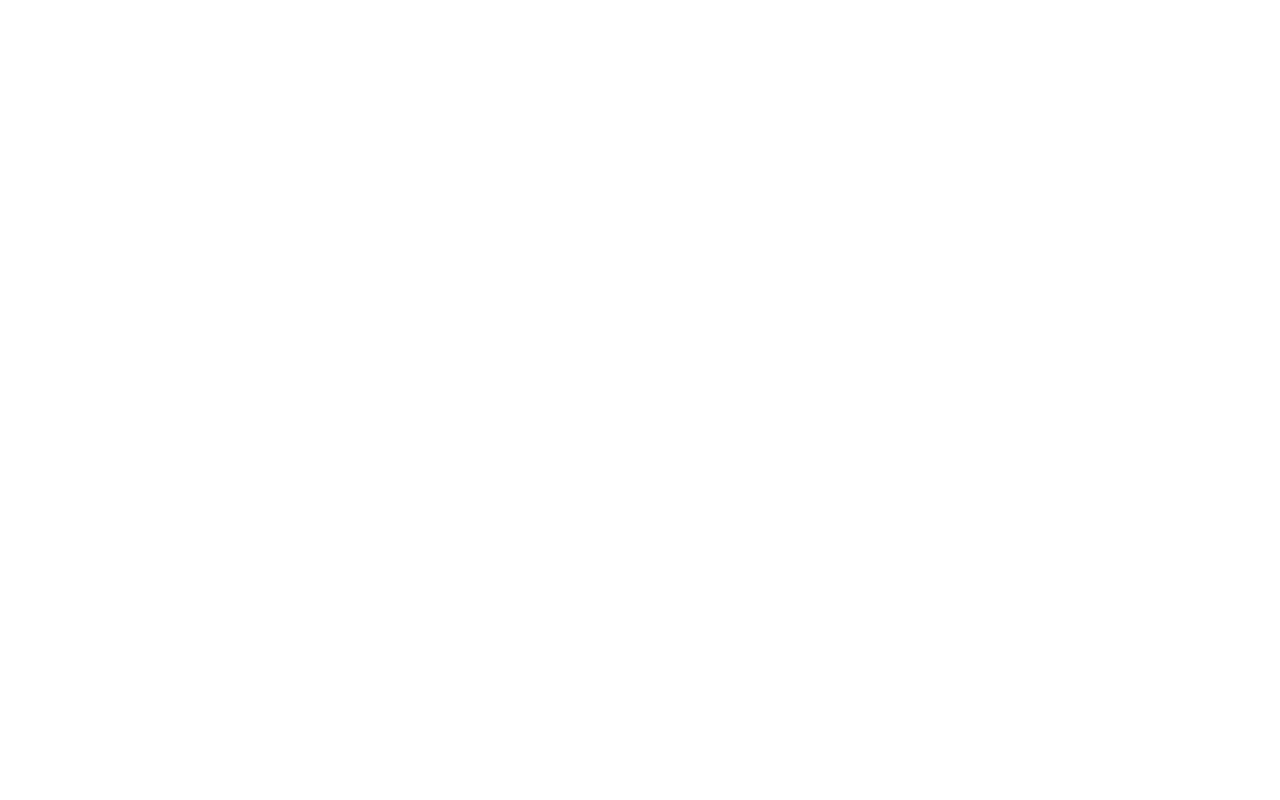
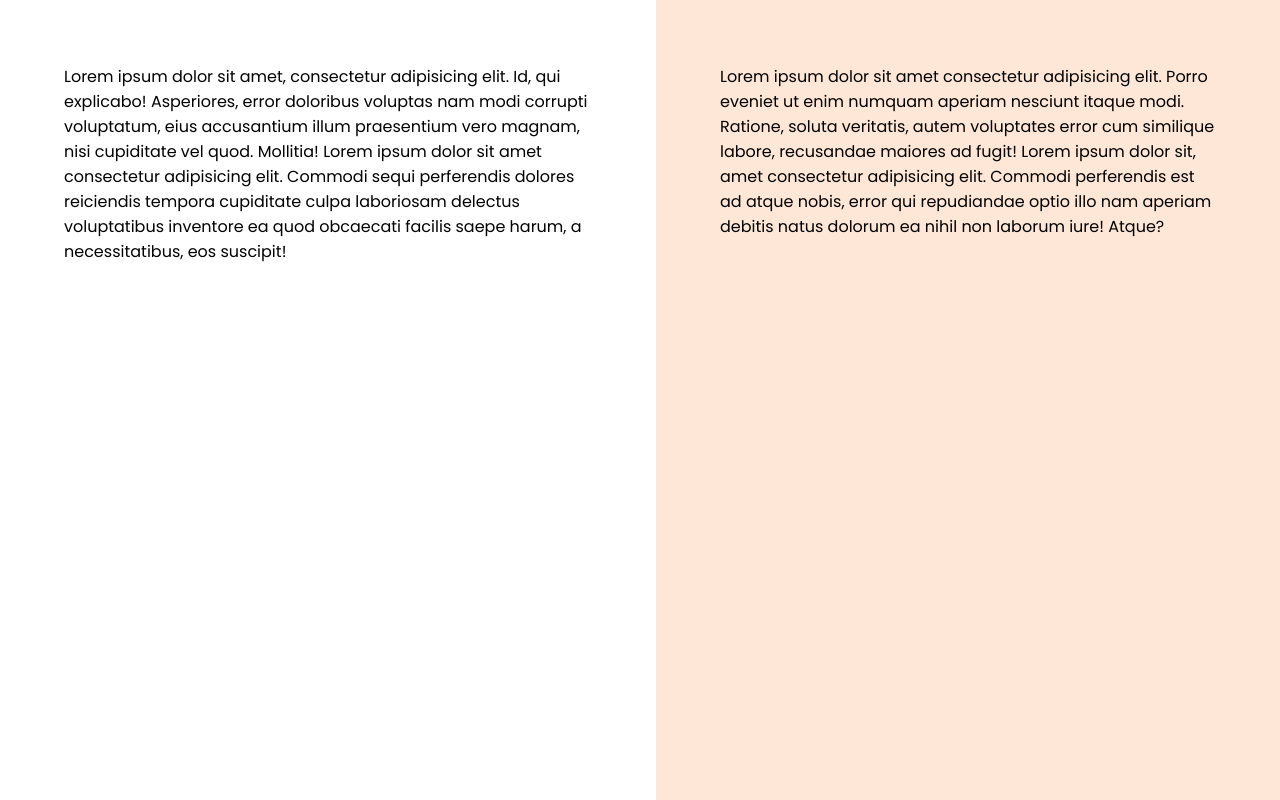
Before and after one commit to Megelado/formulario-de-matricula, a plain HTML site: page index.html in a window 1280 px wide. Drawn offline with Linux system fonts and the light colour scheme.

Commit message:
layout CSS

```diff
--- a/index.html
+++ b/index.html
@@ -10,6 +10,19 @@
   <link href="https://fonts.googleapis.com/css2?family=Poppins:ital,wght@0,100;0,200;0,300;0,400;0,500;0,600;0,700;0,800;0,900;1,100;1,200;1,300;1,400;1,500;1,600;1,700;1,800;1,900&display=swap" rel="stylesheet">
 </head>
 <body>
-
+  <div id="app">
+    <main>
+      <div class="main-container">
+        Lorem ipsum dolor sit amet, consectetur adipisicing elit. Id, qui explicabo! Asperiores, error doloribus voluptas nam modi corrupti voluptatum, eius accusantium illum praesentium vero magnam, nisi cupiditate vel quod. Mollitia!
+        Lorem ipsum dolor sit amet consectetur adipisicing elit. Commodi sequi perferendis dolores reiciendis tempora cupiditate culpa laboriosam delectus voluptatibus inventore ea quod obcaecati facilis saepe harum, a necessitatibus, eos suscipit!
+      </div>
+    </main>
+    <aside>
+      <div class="aside-container">
+        Lorem ipsum dolor sit amet consectetur adipisicing elit. Porro eveniet ut enim numquam aperiam nesciunt itaque modi. Ratione, soluta veritatis, autem voluptates error cum similique labore, recusandae maiores ad fugit!
+        Lorem ipsum dolor sit, amet consectetur adipisicing elit. Commodi perferendis est ad atque nobis, error qui repudiandae optio illo nam aperiam debitis natus dolorum ea nihil non laborum iure! Atque?
+      </div>
+    </aside>
+  </div>
 </body>
 </html>
--- a/styles/global.css
+++ b/styles/global.css
@@ -1,3 +1,9 @@
+* {
+  margin: 0;
+  padding: 0;
+  box-sizing: border-box;
+}
+
 :root {
   font-family: 'Poppins', sans-serif;
   --text: 400 1rem/1.5 var(--font-family);
@@ -19,3 +25,7 @@
   --stroke-highlight: ;
   --semantic-error: #DC2626;
 }
+
+body {
+  overflow: hidden;
+}
--- a/styles/index.css
+++ b/styles/index.css
@@ -1 +1,2 @@
 @import url(global.css);
+@import url(layout.css);
--- /dev/null
+++ b/styles/layout.css
@@ -0,0 +1,26 @@
+#app {
+  display: grid;
+  grid-template-columns: 51.25% 48.75%;
+
+  height: 100vh;
+  overflow: hidden;
+}
+
+main {
+  overflow: auto;
+  padding: 4rem;
+
+  & .main-container {
+    max-width: 33rem;
+    margin-left: auto;
+  }
+}
+
+aside {
+  background-color: var(--surface-secondary);
+  padding: 4rem;
+
+  & .aside-container {
+    max-width: 31rem;
+  }
+}
```
